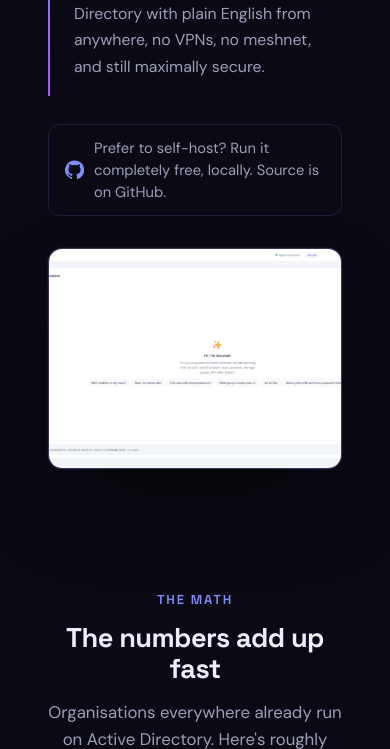
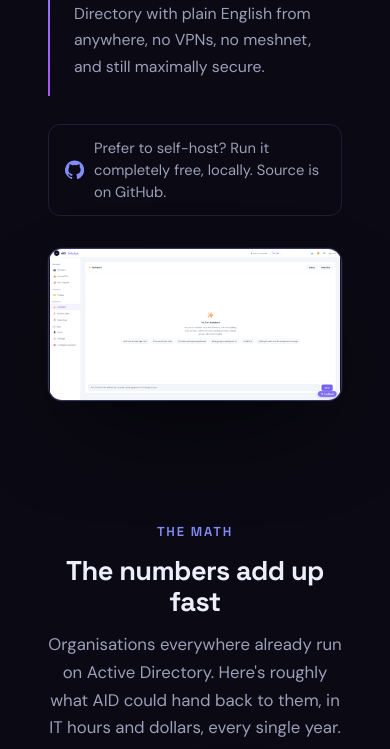
Before and after one commit to lachydotmcg/ad-helpdesk, a Flask app: page / in a window 390 px wide; the page is wider, and only the part inside the window is pictured. Shown: the part 2984-3733 px from the top of that part. Run offline with Flask 3, Linux system fonts and the light colour scheme; parts of the project's set-up code (start-up, migrations or seed data) failed here and were passed over; some libraries are stand-ins or nearby versions.

Commit message:
Landing page polish
Co-Authored-By: Claude Sonnet 4.6 <noreply@anthropic.com>

```diff
--- a/cloud/templates/landing.html
+++ b/cloud/templates/landing.html
@@ -253,13 +253,13 @@
 
     .fs-media { position: relative; }
     .fs-media-inner {
-      position: relative; aspect-ratio: 4 / 3; max-height: 86vh; border-radius: 18px; overflow: hidden;
+      position: relative; aspect-ratio: 1857 / 967; max-height: 86vh; border-radius: 18px; overflow: hidden;
       border: 1px solid var(--border2); background: var(--surface);
       box-shadow: 0 40px 100px -34px rgba(0,0,0,0.85), 0 0 0 1px rgba(129,140,248,0.06);
     }
     .fs-shot {
       position: absolute; inset: 0; width: 100%; height: 100%;
-      object-fit: cover; object-position: top center;
+      object-fit: contain; object-position: center;
       opacity: 0; transform: scale(1.03); transition: opacity 0.6s ease, transform 0.7s ease;
     }
     .fs-shot.active { opacity: 1; transform: scale(1); }
@@ -673,7 +673,7 @@
       .fs-item h3 { color: var(--text) !important; }
       .fs-item p { max-height: 200px; opacity: 1; margin-top: 10px; }
       .fs-item::before { transform: scaleY(1); }
-      .fs-media-inner { aspect-ratio: 4 / 3; border-radius: 14px; border-right: 1px solid var(--border2); }
+      .fs-media-inner { aspect-ratio: 1857 / 967; border-radius: 14px; border-right: 1px solid var(--border2); }
       .fs-shot { position: relative; }
       .fs-shot:not(.active) { display: none; }
 
```
